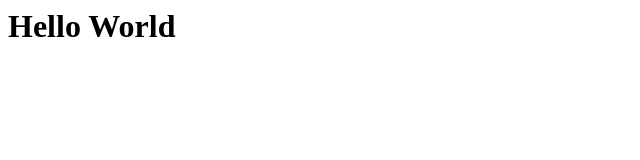
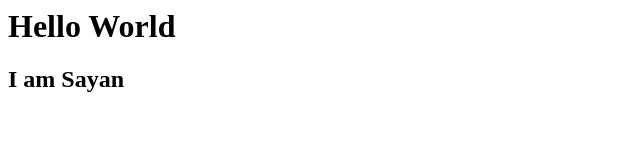
Before and after one commit to Sayan-InSilicoLife/github_demo, a plain HTML site: page index.html in a window 1280 px wide. Shown: the whole page, without its empty margins (0-640 px from the left). Drawn offline with Linux system fonts and the light colour scheme.

Commit message:
Created new line

```diff
--- a/index.html
+++ b/index.html
@@ -1 +1,2 @@
 <h1> Hello World</h1>
+<h2>I am Sayan</h2>
```
